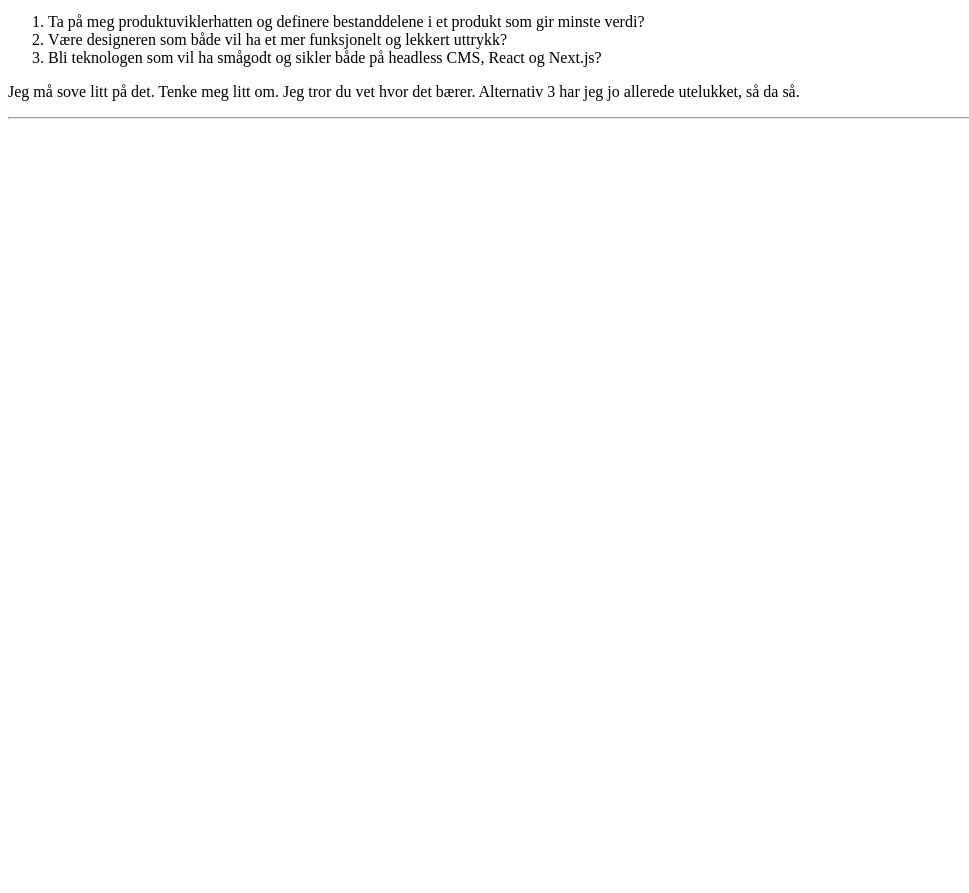
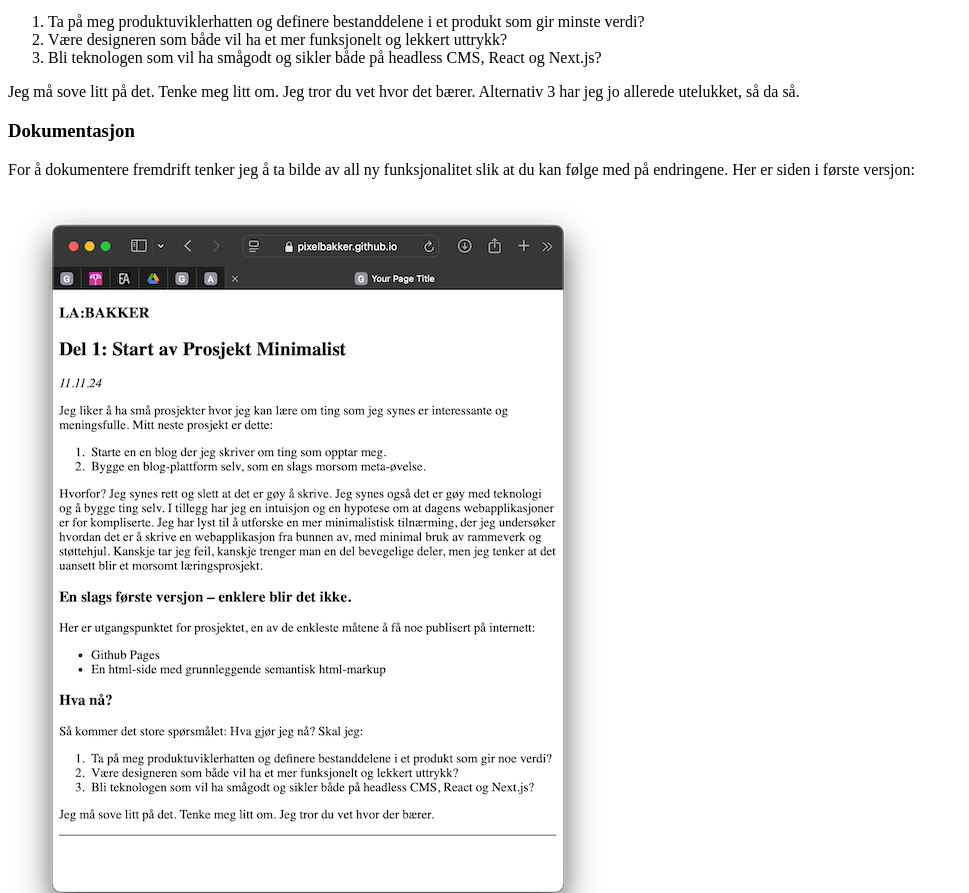
Before and after one commit to pixelbakker/labakker, a plain HTML site: page index.html in a window 1280 px wide. Shown: the part 491-1384 px from the top of the page, without its empty margins (0-969 px from the left). Before the commit the page ends 800 px from the top, so only its background shows below. Drawn offline with Linux system fonts and the light colour scheme.

Commit message:
Lagt til dokumentasjonsbilde

```diff
--- a/index.html
+++ b/index.html
@@ -42,6 +42,11 @@
                 </ol>
                 <p>Jeg må sove litt på det. Tenke meg litt om. Jeg tror du vet hvor det bærer. Alternativ 3 har jeg jo allerede utelukket, så da så.</p>
             </p>
+
+            <h3>Dokumentasjon</h3>
+            <p>For å dokumentere fremdrift tenker jeg å ta bilde av all ny funksjonalitet slik at du kan følge med på endringene. Her er siden i første versjon:
+            </p>
+            <img src="./assets/img/del1_doc.png" alt="Første versjon">
             <hr>
         </article>
     </main>
```
Also changed, not shown: assets/img/del1_doc.png (added).
